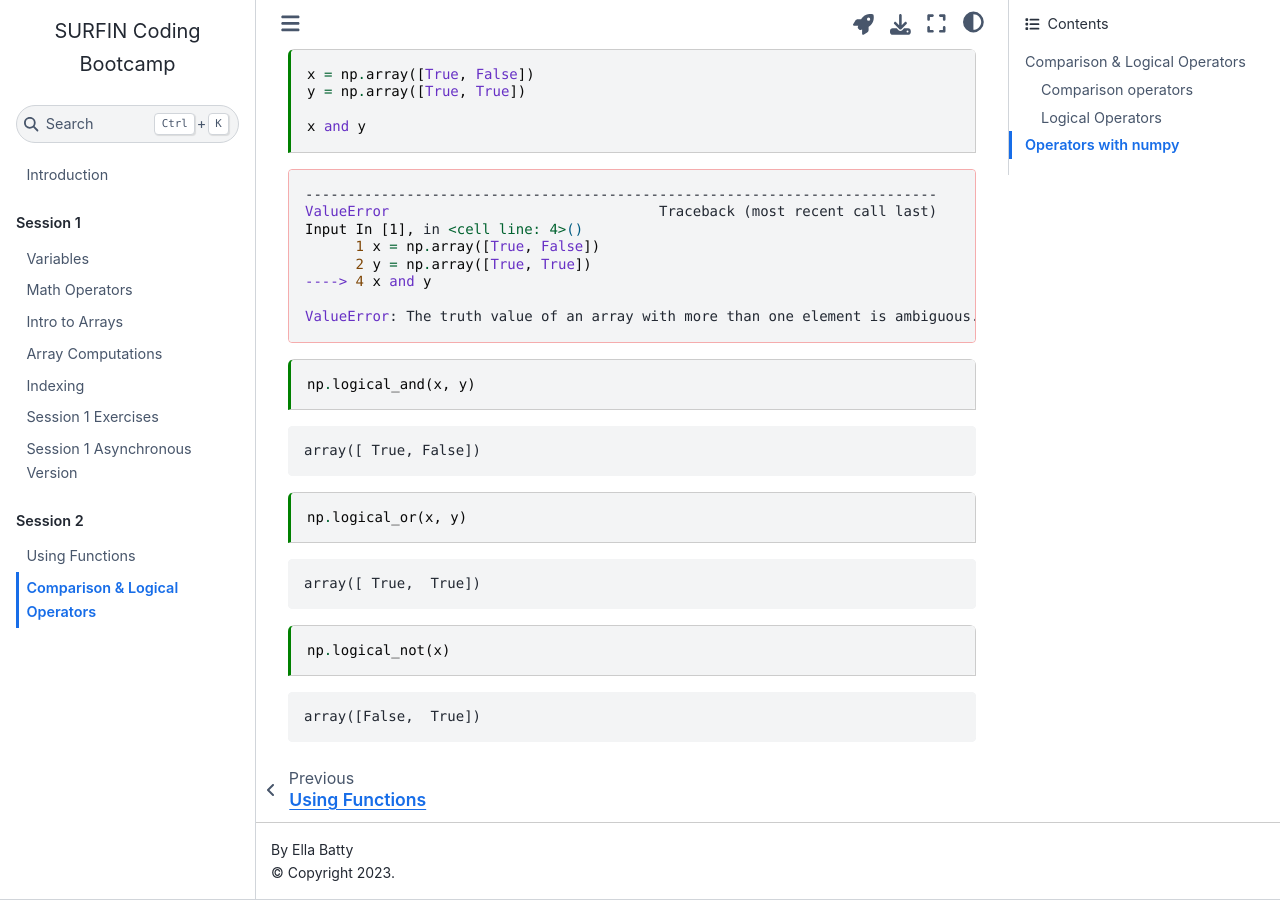
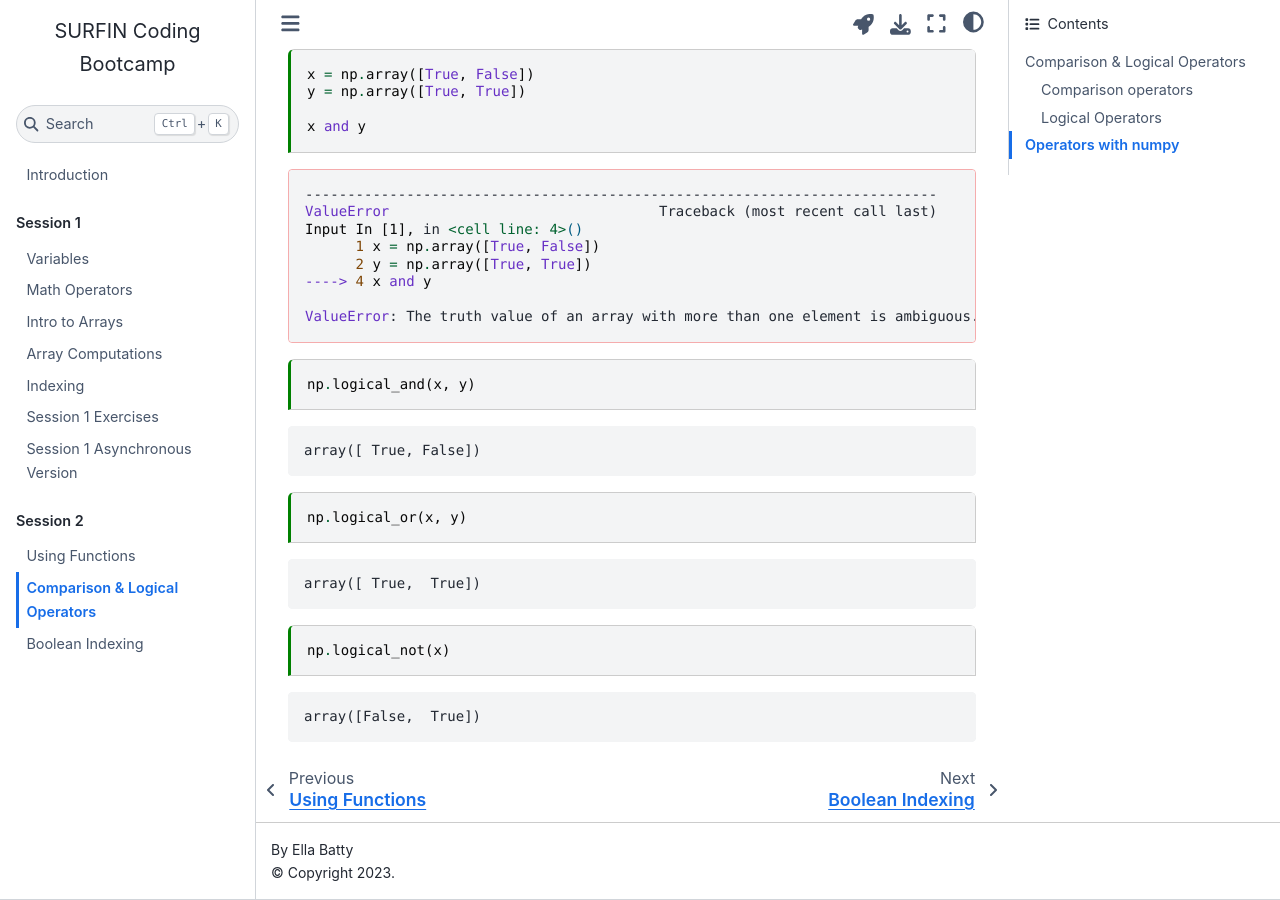
Before and after one commit to ebatty/CodingBootcamp, a Jupyter Book: the page built from content/ComparisonandLogicalOperators.ipynb, in a window 1280 px wide and 900 px high, scrolled down 3018 px. Built offline with Jupyter Book 1.0.4 settings and Sphinx 7.4.7 and the Sphinx Book theme 1.1.4, drawn with Linux system fonts in a browser that asks for light colours; some of the changed lines change nothing that is shown.

Commit message:
Update _toc.yml

```diff
--- a/_toc.yml
+++ b/_toc.yml
@@ -14,3 +14,4 @@ parts:
     chapters:
     - file: content/UsingFunctions.ipynb
     - file: content/ComparisonandLogicalOperators.ipynb
+    - file: content/BooleanIndexing.ipynb
```
